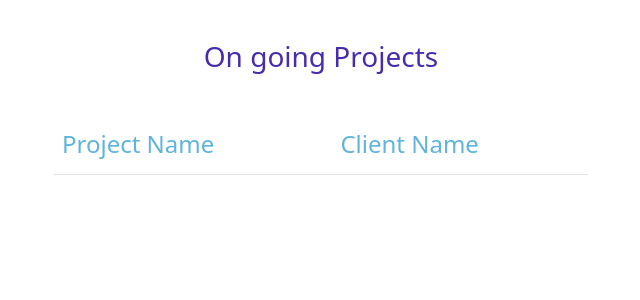
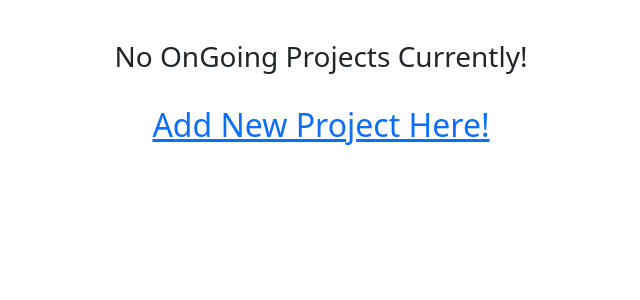
Before and after one commit to ashwinisd25/Project-Management-System, a Django app: page /project/ongoing/ in a window 1280 px wide. Shown: the part 56-356 px from the top of the page, without its empty margins (319-959 px from the left). Run offline with Django 3.2, Linux system fonts and the light colour scheme; data that the repository does not hold is empty.

Commit message:
Final commit

```diff
--- a/Project_mgmt/urls.py
+++ b/Project_mgmt/urls.py
@@ -8,5 +8,7 @@ urlpatterns = [
     path('admin/', admin.site.urls),
     path('', home, name='home'),
     path('client/', client, name='client'),
-    path('project/', include('projectapp.urls'))
+    path('project/', include('projectapp.urls')),
+
+    path('api/', include('api.urls')),
 ] + static(settings.STATIC_URL, document_root=settings.STATIC_ROOT)
--- a/projectapp/views.py
+++ b/projectapp/views.py
@@ -9,18 +9,24 @@ from django.views.generic.edit import DeleteView,UpdateView
 # update project status automatically when new task created or edited.
 def ProjectStatus(project_id):
     project= Project.objects.get(pk=project_id)
-    task = Task.objects.filter(project_id=project_id)
-    for i in task:
+    for i in project.task_set.all():
         if i.status !="done":
             project.project_status = False
-        else :
-            project.project_status = True
+            break
+        project.project_status = True
     if project.project_status == True:
         project.end_date = datetime.now()
     project.end_date = None
     return project
 
 def home(request):
+    project= Project.objects.all()
+    for i in project:
+        for y in i.task_set.all():
+            print(y.status)
+        print(i.task_set.all())
+
+
     return render(request, 'projects/home.html')
 
 def client(request):
@@ -118,5 +124,7 @@ def TaskEdit(request,task_id):
 
 def TaskDelete(request,task_id):
     task = Task.objects.get(pk=task_id)
+    p = ProjectStatus(task.project_id)
+    p.save()
     task.delete()
     return redirect(request.META['HTTP_REFERER'])
--- a/templates/projects/ongoing_projects.html
+++ b/templates/projects/ongoing_projects.html
@@ -2,6 +2,7 @@
 
 {% block content %}
 <div class="container">
+    {% if ongoing_project %}
     <h3 class="text-center" style="color:rgb(71, 44, 172);font:bold">On going Projects</h3>
     <div class="row mt-5" id="tablecontainer">
         <div class="col-12 table-responsive">
@@ -35,5 +36,13 @@
             </table>
         </div>
     </div>
+    {% else %}
+        <div><h3 class="text-center">No OnGoing Projects Currently!</h3></div>
+        {% endif %}
+        <div class="row">
+            <div class="col-12">
+                <a href="{% url 'createproject'%}"><h2 class="text-center mt-4 mb-2">Add New Project Here!</h2></a>
+            </div>
+        </div>
 </div>
 {% endblock %}
--- a/templates/projects/projectlist.html
+++ b/templates/projects/projectlist.html
@@ -10,6 +10,7 @@
     </div>
 
     <div class="row mt-5" id="tablecontainer">
+        {% if project_list %}
         <div class="col-12 table-responsive">
             <table class="table">
                 <tbody>
@@ -44,6 +45,10 @@
                 </tbody>
             </table>
         </div>
+        {% else %}
+        <div><h3 class="text-center">No Projects!</h3></div>
+        {% endif %}
+
     </div>
 </div>
 {% endblock %}
```
Also changed, not shown: Project_mgmt/settings.py (+6 -1 lines).
